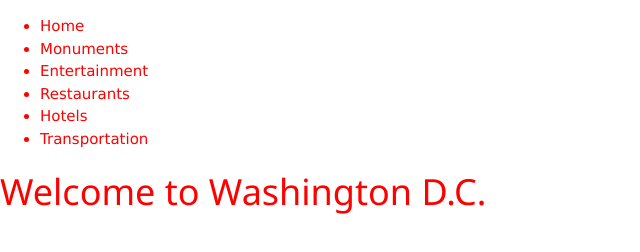
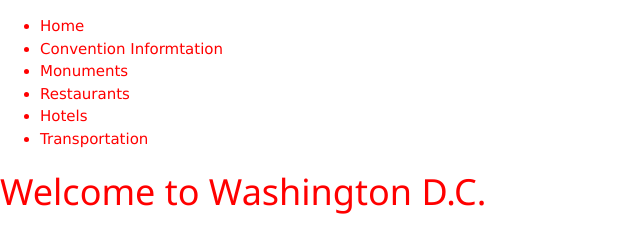
Before and after one commit to jayktkirk/bpa19, a plain HTML site: page index.html in a window 1280 px wide. Shown: the whole page, without its empty margins (0-640 px from the left). Drawn offline with nearby package versions, Linux system fonts and the light colour scheme.

Commit message:
changed nav

```diff
--- a/index.html
+++ b/index.html
@@ -11,8 +11,8 @@
       <nav>
         <ul>
           <li><a href="#"></a>Home</li>
+          <li><a href="#"></a>Convention Informtation</li>
           <li><a href="#"></a>Monuments</li>
-          <li><a href="#"></a>Entertainment</li>
           <li><a href="#"></a>Restaurants</li>
           <li><a href="#"></a>Hotels</li>
           <li><a href="#"></a>Transportation</li>
```
